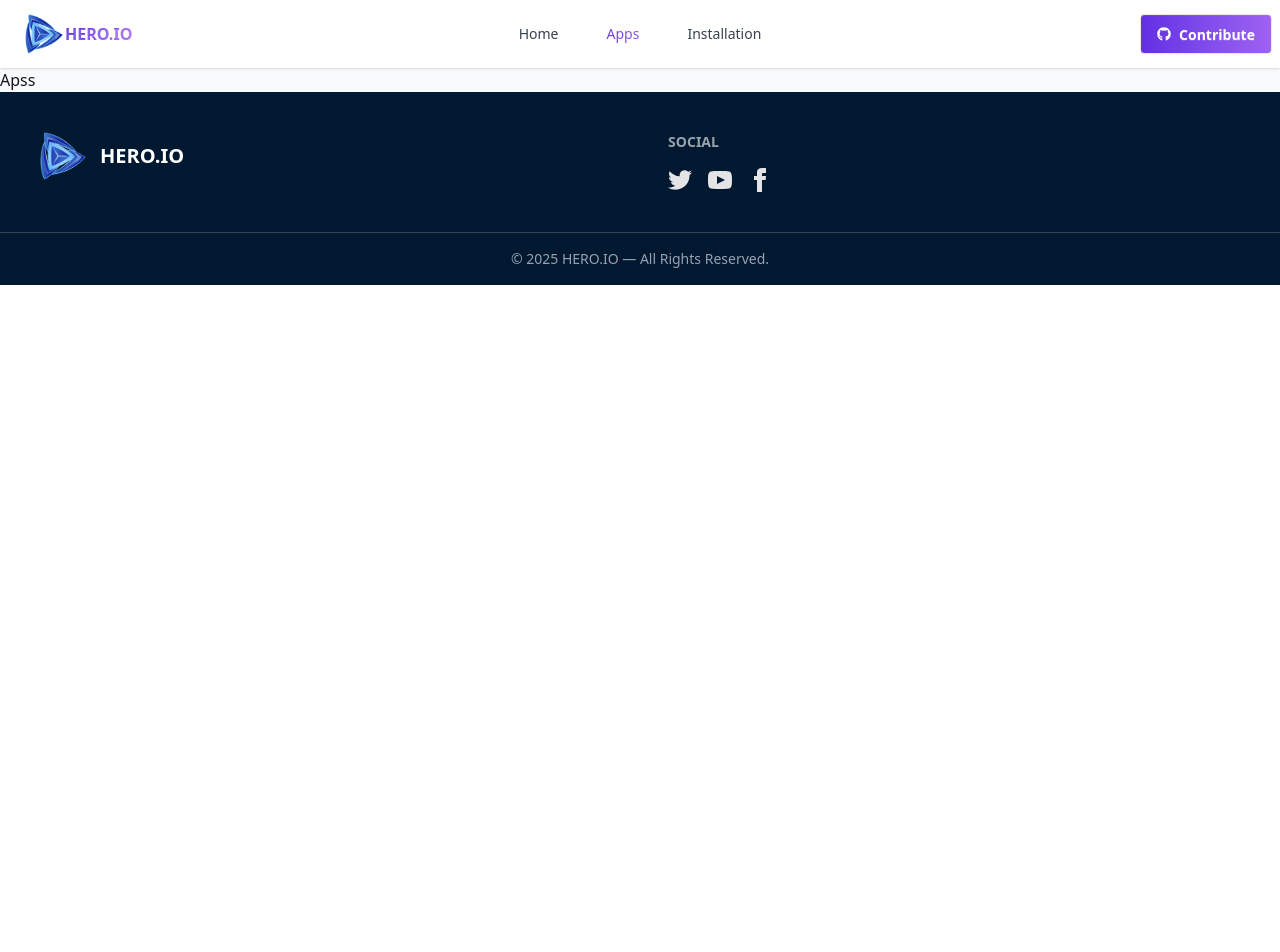
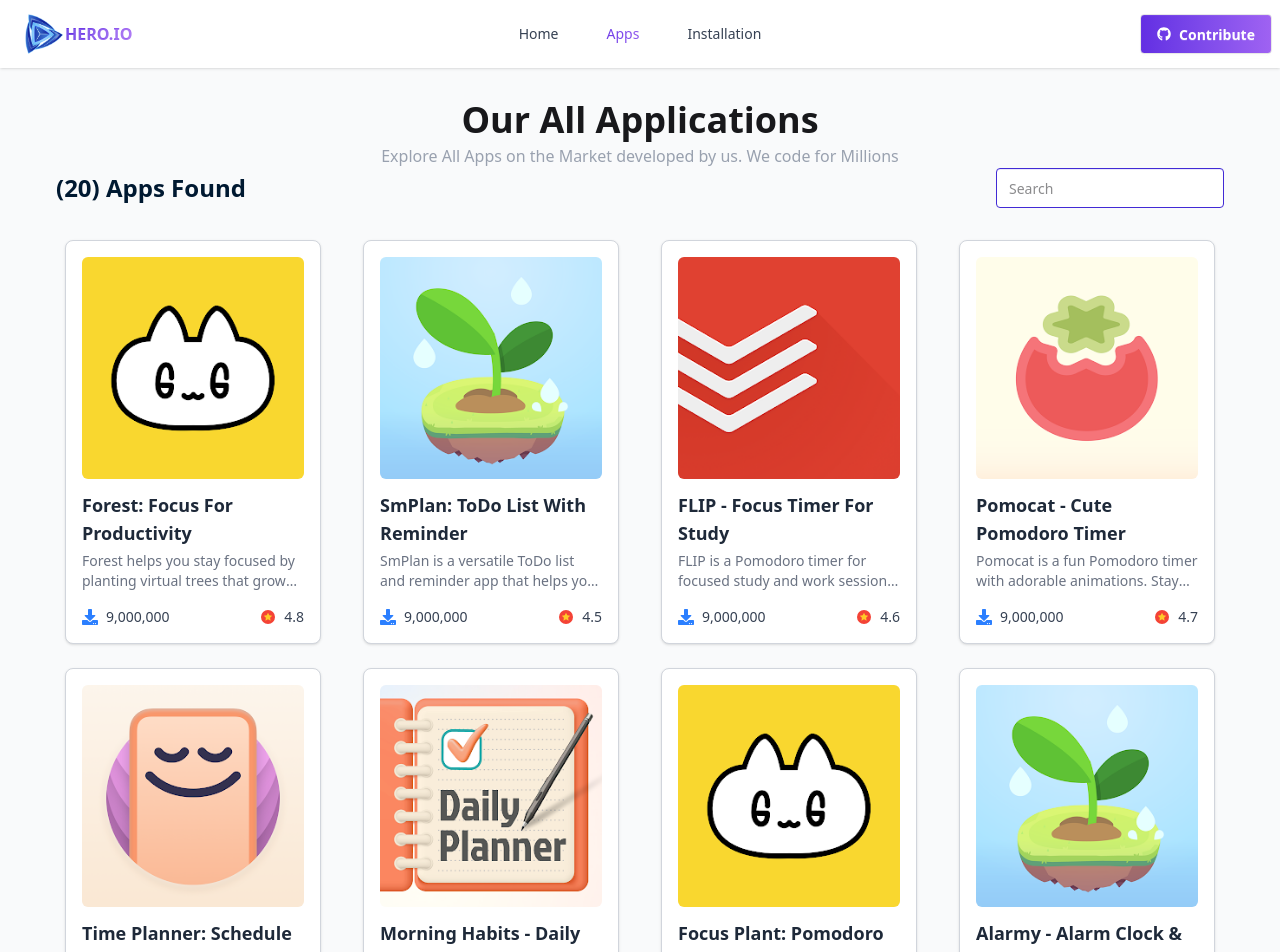
Before and after one commit to Rafi570/Productive-Apps, a React (Vite) app: page /apps in a window 1280 px wide. Shown: the top 952 px of the page. Before the commit the page ends 800 px from the top, so only its background shows below. Built offline with nearby package versions, Linux system fonts and the light colour scheme.

Commit message:
app section done

```diff
--- a/public/appsData.json
+++ b/public/appsData.json
@@ -1,6 +1,6 @@
 [
   {
-    "image": "/src/assets/demo-app (1).webp",
+    "image": "/demo-app-1.webp",
     "title": "Forest: Focus For Productivity",
     "companyName": "Forest Inc.",
     "id": 1,
@@ -18,7 +18,7 @@
     ]
   },
   {
-    "image": "/src/assets/demo-app (2).webp",
+    "image": "/demo-app-2.webp",
     "title": "SmPlan: ToDo List With Reminder",
     "companyName": "SmPlan Inc.",
     "id": 2,
@@ -36,7 +36,7 @@
     ]
   },
   {
-    "image": "/src/assets/demo-app (3).webp",
+    "image": "/demo-app-3.webp",
     "title": "FLIP - Focus Timer For Study",
     "companyName": "FLIP Inc.",
     "id": 3,
@@ -54,7 +54,7 @@
     ]
   },
   {
-    "image": "/src/assets/demo-app (4).webp",
+    "image": "/demo-app-4.webp",
     "title": "Pomocat - Cute Pomodoro Timer",
     "companyName": "Pomocat Co.",
     "id": 4,
@@ -72,7 +72,7 @@
     ]
   },
   {
-    "image": "/src/assets/demo-app (5).webp",
+    "image": "/demo-app-5.webp",
     "title": "Time Planner: Schedule & Tasks",
     "companyName": "Planner Apps",
     "id": 5,
@@ -90,7 +90,7 @@
     ]
   },
   {
-    "image": "/src/assets/demo-app (6).webp",
+    "image": "/demo-app-6.webp",
     "title": "Morning Habits - Daily Routine",
     "companyName": "Habit Co.",
     "id": 6,
@@ -108,7 +108,7 @@
     ]
   },
   {
-    "image": "/src/assets/demo-app (7).webp",
+    "image": "/demo-app-1.webp",
     "title": "Focus Plant: Pomodoro Forest",
     "companyName": "Focus Co.",
     "id": 7,
@@ -126,7 +126,7 @@
     ]
   },
   {
-    "image": "/src/assets/demo-app (8).webp",
+    "image": "/demo-app-2.webp",
     "title": "Alarmy - Alarm Clock & Sleep",
     "companyName": "Alarmy Inc.",
     "id": 8,
@@ -144,7 +144,7 @@
     ]
   },
   {
-    "image": "/src/assets/demo-app (9).webp",
+    "image": "/demo-app-3.webp",
     "title": "Habit Tracker: Build Good Habits",
     "companyName": "LifeApps",
     "id": 9,
@@ -162,7 +162,7 @@
     ]
   },
   {
-    "image": "/src/assets/demo-app (10).webp",
+    "image": "/demo-app-4.webp",
     "title": "Study Buddy: Focus & Timer",
     "companyName": "EduApps",
     "id": 10,
@@ -180,7 +180,7 @@
     ]
   },
   {
-    "image": "/src/assets/demo-app (11).webp",
+    "image": "/demo-app-5.webp",
     "title": "Focus Zen: Mindfulness & Focus",
     "companyName": "ZenTech",
     "id": 11,
@@ -198,7 +198,7 @@
     ]
   },
   {
-    "image": "/src/assets/demo-app (12).webp",
+    "image": "/demo-app-6.webp",
     "title": "Task Master: ToDo & Planner",
     "companyName": "Productivity Co.",
     "id": 12,
@@ -216,7 +216,7 @@
     ]
   },
   {
-    "image": "/src/assets/demo-app (13).webp",
+    "image": "/demo-app-1.webp",
     "title": "Daily Planner: Organize Your Day",
     "companyName": "PlanIt Apps",
     "id": 13,
@@ -234,7 +234,7 @@
     ]
   },
   {
-    "image": "/src/assets/demo-app (14).webp",
+    "image": "/demo-app-2.webp",
     "title": "Focus Light: Study & Work Timer",
     "companyName": "BrightApps",
     "id": 14,
@@ -252,7 +252,7 @@
     ]
   },
   {
-    "image": "/src/assets/demo-app (15).webp",
+    "image": "/demo-app-3.webp",
     "title": "Productive Habits: Build Your Routine",
     "companyName": "HabitLab",
     "id": 15,
@@ -270,7 +270,7 @@
     ]
   },
   {
-    "image": "/src/assets/demo-app (16).webp",
+    "image": "/demo-app-4.webp",
     "title": "Sleep Well: Smart Sleep Tracker",
     "companyName": "HealthTech",
     "id": 16,
@@ -288,7 +288,7 @@
     ]
   },
   {
-    "image": "/src/assets/demo-app (17).webp",
+    "image": "/demo-app-5.webp",
     "title": "Focus Mind: Meditation & Work",
     "companyName": "MindApps",
     "id": 17,
@@ -306,7 +306,7 @@
     ]
   },
   {
-    "image": "/src/assets/demo-app (18).webp",
+    "image": "/demo-app-6.webp",
     "title": "Goal Tracker: Achieve Your Dreams",
     "companyName": "LifeGoal Apps",
     "id": 18,
@@ -324,7 +324,7 @@
     ]
   },
   {
-    "image": "/src/assets/demo-app (19).webp",
+    "image": "/demo-app-1.webp",
     "title": "Task Tiger: Ultimate Productivity",
     "companyName": "Tiger Apps",
     "id": 19,
@@ -342,7 +342,7 @@
     ]
   },
   {
-    "image": "/src/assets/demo-app (20).webp",
+    "image": "/demo-app-2.webp",
     "title": "Study Genie: Focus & Planner",
     "companyName": "EduGenie",
     "id": 20,
--- a/src/Routes/Routes.jsx
+++ b/src/Routes/Routes.jsx
@@ -14,12 +14,12 @@
     {
       index:true,
       path:'/',
-      loader: () => fetch("/byHome.json"),
       Component: Home
 
     },
     {
       path: '/apps',
+      loader: () => fetch("/appsData.json"),
       Component:Apps
     },
     {
--- /dev/null
+++ b/src/page/AppError/AppError.jsx
@@ -0,0 +1,35 @@
+import React from "react";
+import { useNavigate } from "react-router";
+import erroImg from "../../assets/App-Error.png";
+const AppError = () => {
+  const navigate = useNavigate();
+  return (
+    <div className="flex flex-col min-h-screen">
+      <Navbar />
+
+      <main className="flex flex-col items-center justify-center flex-grow bg-gray-100 text-center px-4 py-16 md:py-24 lg:py-32">
+        <img
+          src={erroImg}
+          alt="Error"
+          className="w-64 sm:w-80 md:w-96 lg:w-[500px] mb-6 md:mb-8"
+        />
+        <h1 className="text-3xl sm:text-4xl md:text-5xl lg:text-6xl font-bold text-gray-800 mb-4">
+          Oops, page not found!
+        </h1>
+        <p className="text-gray-600 text-base sm:text-lg md:text-xl mb-6 md:mb-8">
+          The page you are looking for is not available.
+        </p>
+        <button
+          onClick={() => navigate(-1)}
+          className="px-6 py-3 md:px-8 md:py-4 rounded-lg bg-gradient-to-r from-[#632EE3] to-[#9F62F2] text-white font-semibold hover:opacity-90 transition"
+        >
+          Go Back
+        </button>
+      </main>
+
+      <Footer />
+    </div>
+  );
+};
+
+export default AppError;
--- a/src/page/Apps/Apps.jsx
+++ b/src/page/Apps/Apps.jsx
@@ -1,9 +1,26 @@
-import React from 'react';
+import React, { useEffect, useState } from "react";
+import DisplayAppsContainer from "../DisplayAppsContainer/DisplayAppsContainer";
 
 const Apps = () => {
+  const [data, setData] = useState(null);
+  const [loading, setLoading] = useState(true);
+  useEffect(() => {
+    fetch("/appsData.json")
+      .then((res) => res.json())
+      .then((resData) => {
+        setData(resData);
+        setLoading(false);
+      });
+  }, []);
   return (
     <div>
-      <h1>Apss</h1>
+      {loading ? (
+        <div className="flex justify-center items-center h-96">
+          <div className="w-32 h-32 border-8 border-gray-300 border-t-purple-500 rounded-full animate-spin"></div>
+        </div>
+      ) : (
+        <DisplayAppsContainer data={data}></DisplayAppsContainer>
+      )}
     </div>
   );
 };
--- /dev/null
+++ b/src/page/DisplayAppsContainer/DisplayAppsContainer.jsx
@@ -0,0 +1,28 @@
+import React from "react";
+import TrendingApp from "../TrendingApp/TrendingApp";
+
+const DisplayAppsContainer = ({ data }) => {
+  console.log(data);
+  return (
+    <div className="max-w-[1200px] mx-auto px-4 py-8">
+      <h2 className="text-center font-bold text-4xl">Our All Applications</h2>
+      <p className="text-center mt-1 text-gray-400 text-[16px]">
+        Explore All Apps on the Market developed by us. We code for Millions
+      </p>
+      <div className="flex justify-between items-center">
+        <h1 className="text-[rgba(0,25,49,1)] font-inter text-2xl font-semibold leading-8 tracking-normal">(<span>{data.length}</span>) Apps Found</h1>
+        <div>
+          <input type="text" placeholder="Search" className="input input-primary" />
+        </div>
+      </div>
+
+      <div className="grid grid-cols-1 sm:grid-cols-2 md:grid-cols-3 lg:grid-cols-4 gap-6 mt-8 justify-items-center">
+        {data.map((card) => (
+          <TrendingApp key={card.id} card={card} />
+        ))}
+      </div>
+    </div>
+  );
+};
+
+export default DisplayAppsContainer;
--- a/src/page/TrendingApps/TrendingApps.jsx
+++ b/src/page/TrendingApps/TrendingApps.jsx
@@ -1,5 +1,6 @@
-import React from 'react';
-import TrendingApp from '../TrendingApp/TrendingApp';
+import React from "react";
+import TrendingApp from "../TrendingApp/TrendingApp";
+import { Link } from "react-router";
 
 const TrendingApps = ({ data }) => {
   return (
@@ -14,6 +15,14 @@
           <TrendingApp key={card.id} card={card} />
         ))}
       </div>
+
+      <div className="flex justify-center mt-6">
+        <Link to='/apps'>
+          <button className="btn bg-gradient-to-r from-[#632EE3] to-[#9F62F2] text-white">
+            Show all
+          </button>
+        </Link>
+      </div>
     </div>
   );
 };
```
